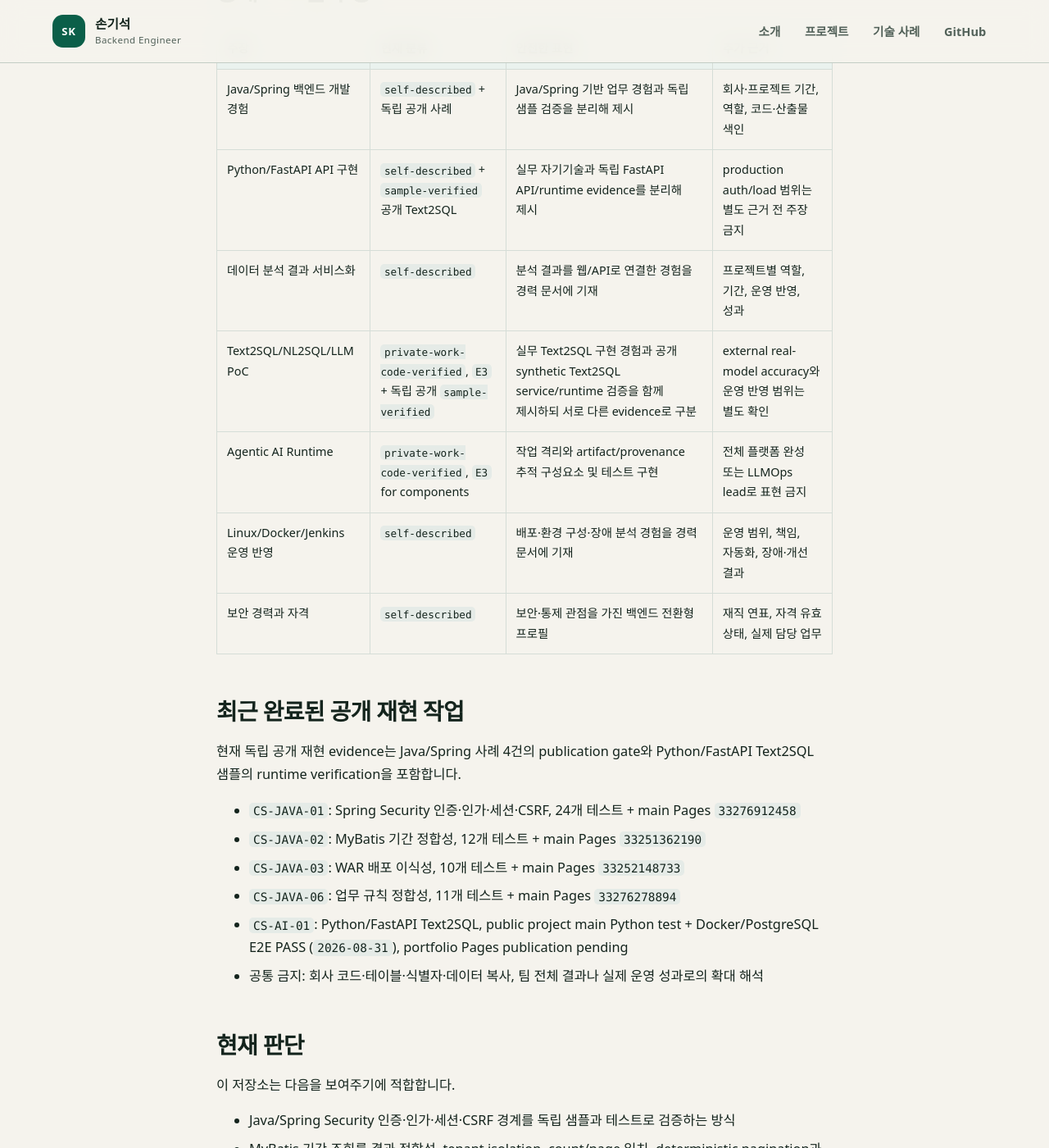
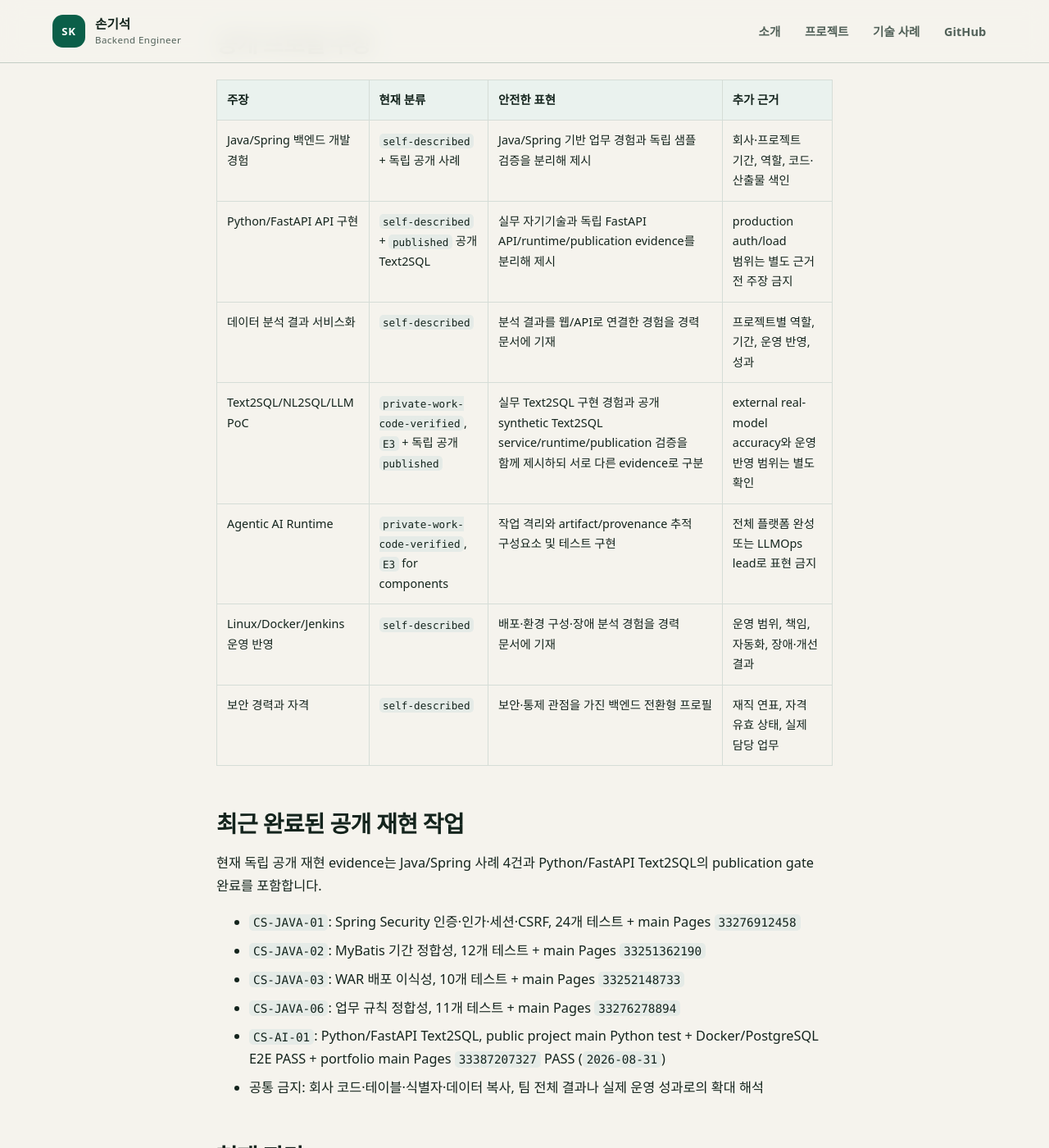
Before and after one commit to son1004007/engineering-career-portfolio, a Jekyll site: the page built from 03_portfolio/evidence-index.md, in a window 1280 px wide and 1400 px high, scrolled down 11474 px. Shown: the whole window at 82% size. Built offline with Jekyll 4.4.1, drawn with Linux system fonts in a browser that asks for light colours; our own code applies the rules of GitHub Pages for plain Markdown files; some of the changed text lies outside the part shown.

Commit message:
docs: record Text2SQL publication evidence

```diff
--- a/03_portfolio/evidence-index.md
+++ b/03_portfolio/evidence-index.md
@@ -34,7 +34,7 @@
 - `CS-JAVA-06` main commit `733db7c614af5613216773b3b1fc6b3567e0b84c`
 - `CS-JAVA-06` main Pages run `33276278894`: 8개 verify + build + deploy 성공 (`2026-08-30`)
 - Spring Security `CS-JAVA-01` publication evidence: main commit `c74655a2e7aacfa0d05f41bc594598a0c0f73296`, Pages run `33276912458`의 Spring Security regression, public/Jekyll 검사, Pages build/deploy 성공 (`2026-08-30`)
-- `CS-AI-01`은 독립 프로젝트 검증은 완료했지만 이 포트폴리오의 Pages publication은 아직 진행 중이므로 현재 `sample-verified`로 유지
+- `CS-AI-01` publication evidence: main Pages run `33387207327`에서 8개 verify job + Pages build + deploy 성공 (`2026-08-31`)
 - 모바일 baseline은 viewport, 52rem/32rem responsive breakpoints, nav/code/table horizontal-overflow guard를 public portfolio test로 고정하며 물리 단말 육안 검수는 선택적 유지관리 항목으로 둠
 
 ## 프로젝트 상태
@@ -46,7 +46,7 @@
 | [MyBatis 기간 조회 정합성](../02_projects/case-study-samples/mybatis-query-correctness/README.md) | 독립 Spring Boot/MyBatis/H2 샘플 있음 | 12개 성공; final PR regression `33251272174` | [사례 게시물](case-studies/mybatis-query-correctness.md)·README·ARCHITECTURE·SETUP·VERIFICATION | `published` | main Pages `33251362190` 성공. Oracle 실행계획·운영 성능 수치는 미검증 |
 | [WAR 배포 이식성](../02_projects/case-study-samples/war-deployment-portability/README.md) | 독립 Spring Boot WAR 샘플 있음 | 10개 성공; final PR regression `33252086213` | [사례 게시물](case-studies/war-deployment-portability.md)·README·ARCHITECTURE·SETUP·VERIFICATION | `published` | main Pages `33252148733` 성공. 실제 외부 Tomcat rolling/zero-downtime/SLA는 미검증 |
 | [업무 규칙 정합성](../02_projects/case-study-samples/business-rule-consistency/README.md) | 독립 Spring Boot 합성 샘플 있음 | 11개 성공; final PR regression `33276143715` 전체 8개 job 성공 | [사례 게시물](case-studies/business-rule-consistency.md)·README·ARCHITECTURE·SETUP·VERIFICATION | `published` | main Pages `33276278894` 성공. canonical identity/latest-only/Mapper ownership/fail-closed 경계를 검증했으며 실제 회사 시스템 전체 정합성은 미검증 |
-| [Text2SQL Workspace](https://github.com/son1004007/text2sql-workspace) | 독립 Python/FastAPI 멀티사용자 Text2SQL 서비스, SQLGlot policy, SQLite/PostgreSQL query executor, Docker runtime | public project main CI에서 Python test + Docker/PostgreSQL E2E PASS (`2026-08-31`) | README·ARCHITECTURE·SETUP·CURRENT_STATE·runtime/security evidence + [사례 게시물](case-studies/text2sql-validation.md) | `sample-verified` | reader SELECT 성공/INSERT 실패, workspace 격리, unsafe SQL 사전 차단, bounded execution/evaluation 검증. external real LLM·production auth/load/SLA는 미검증; portfolio Pages publication pending |
+| [Text2SQL Workspace](https://github.com/son1004007/text2sql-workspace) | 독립 Python/FastAPI 멀티사용자 Text2SQL 서비스, SQLGlot policy, SQLite/PostgreSQL query executor, Docker runtime | public project main CI에서 Python test + Docker/PostgreSQL E2E PASS (`2026-08-31`) | README·ARCHITECTURE·SETUP·CURRENT_STATE·runtime/security evidence + [사례 게시물](case-studies/text2sql-validation.md) | `published` | reader SELECT 성공/INSERT 실패, workspace 격리, unsafe SQL 사전 차단, bounded execution/evaluation 검증. portfolio main Pages `33387207327` 성공. external real LLM·production auth/load/SLA는 미검증 |
 | [Java/Spring 사례 후보](case-study-index.md) | 권한 있는 원본에서 일부 확인 | 공개 독립 샘플 4건 검증, 4건 publication gate 완료 | 후보 인덱스 있음 | `published` 4건, `source-reviewed` 다수 | 원본 코드를 공개하지 않으며 독립 재현·최근 테스트가 없는 사례를 완료로 표현하지 않음 |
 | [`ai-rag-api`](../02_projects/ai-rag-api/README.md) | 있음 | 있음 | README·ARCHITECTURE·SETUP | `implemented`, `tested-file-present` | 현재 점검 환경에서 최근 성공 실행 미확인. 실제 LLM·벡터 저장소 품질과 운영성 별도 검증 필요 |
 | [`backend-platform-template`](../02_projects/backend-platform-template/README.md) | 일부 | 있음 | README·ARCHITECTURE·SETUP | `partial` | `app/main.py`가 존재하지 않는 `app.api.routes`를 import. 주요 구성요소 누락 |
@@ -222,6 +222,7 @@
 - clean-volume Docker E2E에서 API health, 두 사용자 격리, safe query, unsafe rejection, evaluation, network exposure와 DB privilege를 검증
 - public project security/disclosure review PASS
 - public project main CI에서 Python test와 Docker/PostgreSQL E2E 모두 PASS (`2026-08-31`)
+- portfolio main Pages run `33387207327`: public/Jekyll/Java/OpsMate 회귀 8개 verify job + Pages build + deploy PASS
 
 runtime gate에서 SQLite-only 경로가 드러내지 못한 PostgreSQL numeric aggregation/type 차이를 실제로 발견해 synthetic money 타입과 cross-engine result comparison을 수정했습니다.
 
@@ -260,22 +261,22 @@
 | 주장 | 현재 분류 | 안전한 표현 | 추가 근거 |
 |---|---|---|---|
 | Java/Spring 백엔드 개발 경험 | `self-described` + 독립 공개 사례 | Java/Spring 기반 업무 경험과 독립 샘플 검증을 분리해 제시 | 회사·프로젝트 기간, 역할, 코드·산출물 색인 |
-| Python/FastAPI API 구현 | `self-described` + `sample-verified` 공개 Text2SQL | 실무 자기기술과 독립 FastAPI API/runtime evidence를 분리해 제시 | production auth/load 범위는 별도 근거 전 주장 금지 |
+| Python/FastAPI API 구현 | `self-described` + `published` 공개 Text2SQL | 실무 자기기술과 독립 FastAPI API/runtime/publication evidence를 분리해 제시 | production auth/load 범위는 별도 근거 전 주장 금지 |
 | 데이터 분석 결과 서비스화 | `self-described` | 분석 결과를 웹/API로 연결한 경험을 경력 문서에 기재 | 프로젝트별 역할, 기간, 운영 반영, 성과 |
-| Text2SQL/NL2SQL/LLM PoC | `private-work-code-verified`, `E3` + 독립 공개 `sample-verified` | 실무 Text2SQL 구현 경험과 공개 synthetic Text2SQL service/runtime 검증을 함께 제시하되 서로 다른 evidence로 구분 | external real-model accuracy와 운영 반영 범위는 별도 확인 |
+| Text2SQL/NL2SQL/LLM PoC | `private-work-code-verified`, `E3` + 독립 공개 `published` | 실무 Text2SQL 구현 경험과 공개 synthetic Text2SQL service/runtime/publication 검증을 함께 제시하되 서로 다른 evidence로 구분 | external real-model accuracy와 운영 반영 범위는 별도 확인 |
 | Agentic AI Runtime | `private-work-code-verified`, `E3` for components | 작업 격리와 artifact/provenance 추적 구성요소 및 테스트 구현 | 전체 플랫폼 완성 또는 LLMOps lead로 표현 금지 |
 | Linux/Docker/Jenkins 운영 반영 | `self-described` | 배포·환경 구성·장애 분석 경험을 경력 문서에 기재 | 운영 범위, 책임, 자동화, 장애·개선 결과 |
 | 보안 경력과 자격 | `self-described` | 보안·통제 관점을 가진 백엔드 전환형 프로필 | 재직 연표, 자격 유효 상태, 실제 담당 업무 |
 
 ## 최근 완료된 공개 재현 작업
 
-현재 독립 공개 재현 evidence는 Java/Spring 사례 4건의 publication gate와 Python/FastAPI Text2SQL 샘플의 runtime verification을 포함합니다.
+현재 독립 공개 재현 evidence는 Java/Spring 사례 4건과 Python/FastAPI Text2SQL의 publication gate 완료를 포함합니다.
 
 - `CS-JAVA-01`: Spring Security 인증·인가·세션·CSRF, 24개 테스트 + main Pages `33276912458`
 - `CS-JAVA-02`: MyBatis 기간 정합성, 12개 테스트 + main Pages `33251362190`
 - `CS-JAVA-03`: WAR 배포 이식성, 10개 테스트 + main Pages `33252148733`
 - `CS-JAVA-06`: 업무 규칙 정합성, 11개 테스트 + main Pages `33276278894`
-- `CS-AI-01`: Python/FastAPI Text2SQL, public project main Python test + Docker/PostgreSQL E2E PASS (`2026-08-31`), portfolio Pages publication pending
+- `CS-AI-01`: Python/FastAPI Text2SQL, public project main Python test + Docker/PostgreSQL E2E PASS + portfolio main Pages `33387207327` PASS (`2026-08-31`)
 - 공통 금지: 회사 코드·테이블·식별자·데이터 복사, 팀 전체 결과나 실제 운영 성과로의 확대 해석
 
 ## 현재 판단
```
